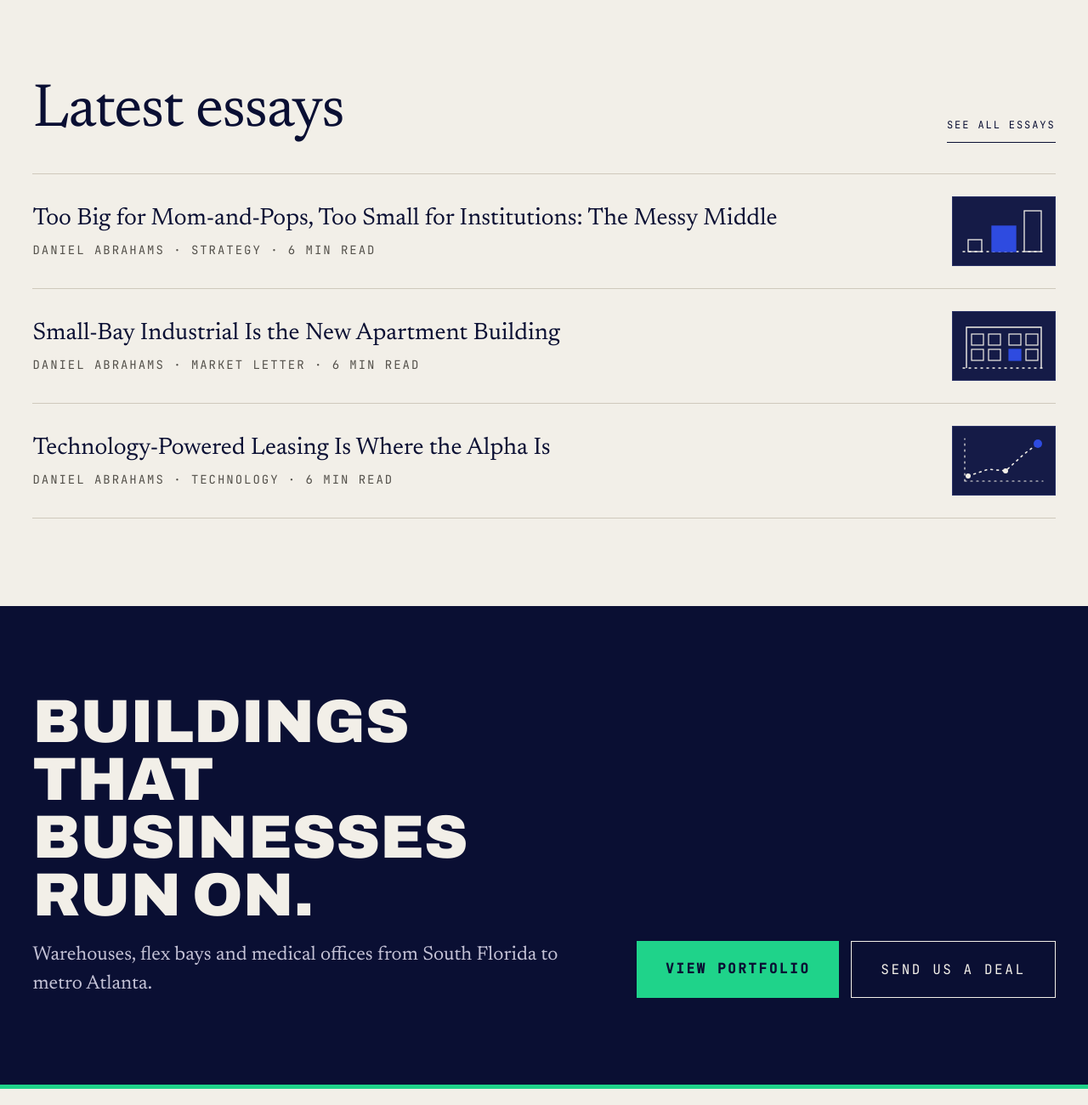
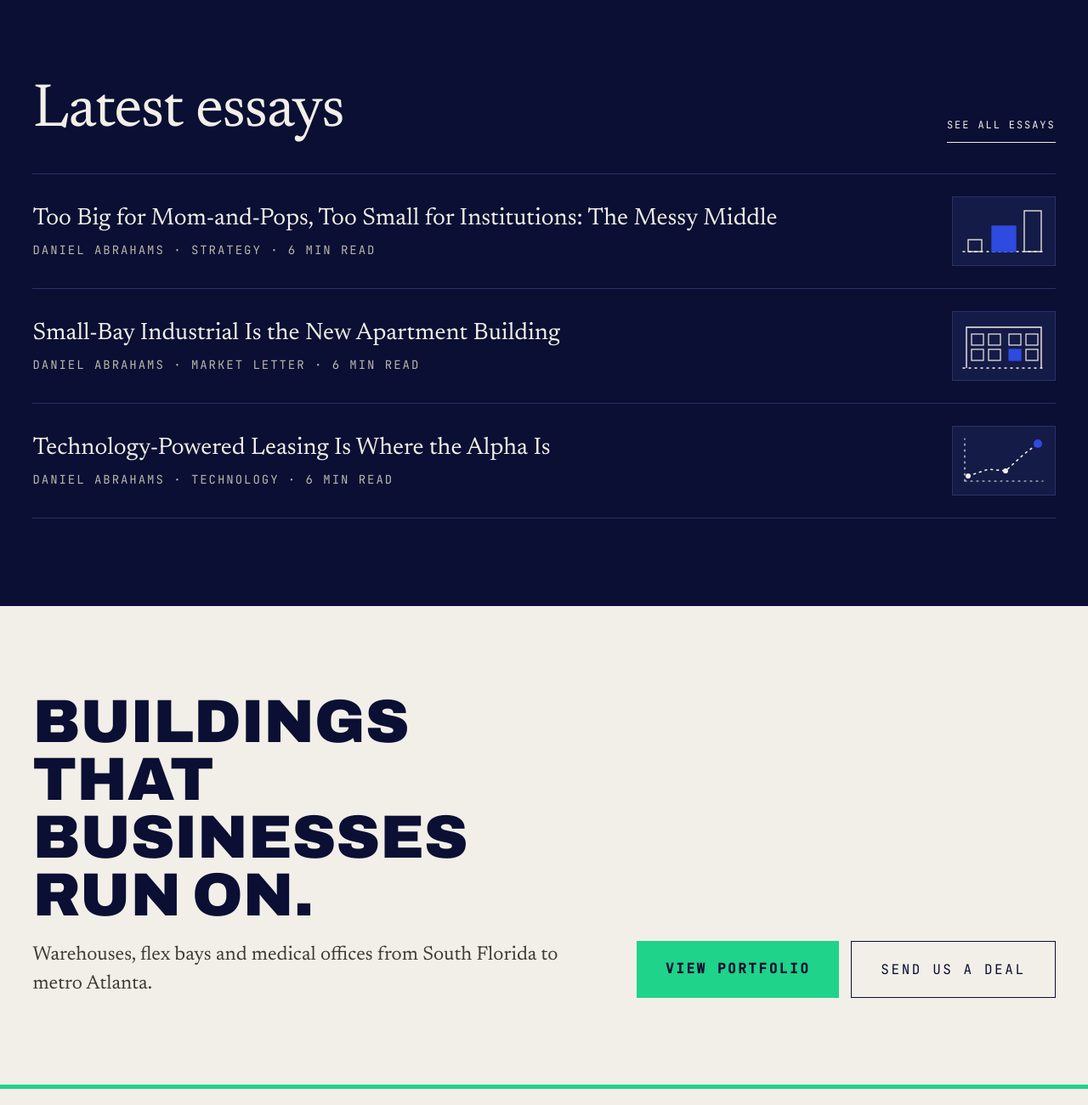
Before and after one commit to whufc48/dlare-site, a plain HTML site: page index.html in a window 1280 px wide. Shown: the part 3320-4620 px from the top of the page at 85% size. Drawn offline with Linux system fonts and the light colour scheme.

Commit message:
Homepage: essays navy, Buildings CTA cream
Co-Authored-By: Claude Opus 5.5 <noreply@anthropic.com>
Claude-Session: https://claude.ai/code/session_019VdRr3r4pegBdtu7zvRBiM

```diff
--- a/index.html
+++ b/index.html
@@ -152,7 +152,7 @@ a{color:#0A0F33}a:hover{color:#2E4BE0}
 /* dla-cta-hover */ a[style*="background: #1FD38A"]:hover,button[style*="background: #1FD38A"]:hover{background:#3BE89E !important;color:#0A0F33 !important}
 </style>
 
-<link rel="stylesheet" href="/assets/site.css?v=202611222216">
+<link rel="stylesheet" href="/assets/site.css?v=202611222219">
 <style>#app:not([data-ready]){visibility:hidden}</style>
 </head>
 <body>
@@ -299,31 +299,31 @@ a{color:#0A0F33}a:hover{color:#2E4BE0}
 </div>
 </section>
 
-<section aria-labelledby="latest-essays" style="background: #F2EFE8; color: #0A0F33;">
+<section aria-labelledby="latest-essays" style="background: #0A0F33; color: #F2EFE8;">
 <div style="max-width: 1360px; margin: 0 auto; padding: clamp(72px, 8vw, 112px) 32px; display: flex; flex-direction: column; gap: 36px;">
 <div style="display: flex; flex-wrap: wrap; justify-content: space-between; align-items: flex-end; gap: 20px;">
 <h2 id="latest-essays" style="margin: 0; font-family: 'Newsreader', Georgia, serif; font-weight: 400; font-size: clamp(44px, 5.6vw, 80px); line-height: 1; letter-spacing: -0.02em;">Latest essays</h2>
-<a href="/essays/" style="text-decoration: none; color: #0A0F33; font-family: 'JetBrains Mono', monospace; font-size: 12px; letter-spacing: 0.16em; text-transform: uppercase; padding: 12px 0; border-bottom: 1.5px solid #0A0F33;">See all essays</a>
+<a href="/essays/" style="text-decoration: none; color: #F2EFE8; font-family: 'JetBrains Mono', monospace; font-size: 12px; letter-spacing: 0.16em; text-transform: uppercase; padding: 12px 0; border-bottom: 1.5px solid #F2EFE8;">See all essays</a>
 </div>
-<div style="display: flex; flex-direction: column; border-top: 1px solid #CFC9BC;">
-<a href="/essays/the-messy-middle/" style="text-decoration: none; color: #0A0F33; padding: 26px 0; border-bottom: 1px solid #CFC9BC; display: flex; justify-content: space-between; align-items: center; gap: 24px;">
+<div style="display: flex; flex-direction: column; border-top: 1px solid #2A3166;">
+<a href="/essays/the-messy-middle/" style="text-decoration: none; color: #F2EFE8; padding: 26px 0; border-bottom: 1px solid #2A3166; display: flex; justify-content: space-between; align-items: center; gap: 24px;">
 <span style="display: flex; flex-direction: column; gap: 10px; min-width: 0;">
 <span style="font-family: 'Newsreader', Georgia, serif; font-size: clamp(24px, 2.2vw, 32px); line-height: 1.2;">Too Big for Mom-and-Pops, Too Small for Institutions: The Messy Middle</span>
-<span style="font-family: 'JetBrains Mono', monospace; font-size: 11px; letter-spacing: 0.14em; text-transform: uppercase; color: #55524C;">Daniel Abrahams · Strategy · 6 min read</span>
+<span style="font-family: 'JetBrains Mono', monospace; font-size: 11px; letter-spacing: 0.14em; text-transform: uppercase; color: #B9B5AC;">Daniel Abrahams · Strategy · 6 min read</span>
 </span>
 <svg aria-hidden="true" viewBox="0 0 120 80" width="120" height="80" fill="none" style="flex: 0 0 120px; display: block; background: #151B47; border: 1px solid #2A3166;"><path d="M12 64 H108" stroke="#F2EFE8" stroke-width="1.4" stroke-dasharray="2 5" stroke-linecap="round"/><rect x="18" y="50" width="16" height="14" stroke="#F2EFE8" stroke-width="1.3"/><rect x="46" y="34" width="28" height="30" fill="#2E4BE0" stroke="#2E4BE0" stroke-width="1.3"/><rect x="84" y="16" width="20" height="48" stroke="#F2EFE8" stroke-width="1.3"/></svg>
 </a>
-<a href="/essays/industrial-apartments/" style="text-decoration: none; color: #0A0F33; padding: 26px 0; border-bottom: 1px solid #CFC9BC; display: flex; justify-content: space-between; align-items: center; gap: 24px;">
+<a href="/essays/industrial-apartments/" style="text-decoration: none; color: #F2EFE8; padding: 26px 0; border-bottom: 1px solid #2A3166; display: flex; justify-content: space-between; align-items: center; gap: 24px;">
 <span style="display: flex; flex-direction: column; gap: 10px; min-width: 0;">
 <span style="font-family: 'Newsreader', Georgia, serif; font-size: clamp(24px, 2.2vw, 32px); line-height: 1.2;">Small-Bay Industrial Is the New Apartment Building</span>
-<span style="font-family: 'JetBrains Mono', monospace; font-size: 11px; letter-spacing: 0.14em; text-transform: uppercase; color: #55524C;">Daniel Abrahams · Market letter · 6 min read</span>
+<span style="font-family: 'JetBrains Mono', monospace; font-size: 11px; letter-spacing: 0.14em; text-transform: uppercase; color: #B9B5AC;">Daniel Abrahams · Market letter · 6 min read</span>
 </span>
 <svg aria-hidden="true" viewBox="0 0 120 80" width="120" height="80" fill="none" style="flex: 0 0 120px; display: block; background: #151B47; border: 1px solid #2A3166;"><path d="M12 66 H108" stroke="#F2EFE8" stroke-width="1.4" stroke-dasharray="2 5" stroke-linecap="round"/><path d="M16 66 V18 H104 V66" stroke="#F2EFE8" stroke-width="1.4"/><rect x="22" y="26" width="14" height="13" stroke="#F2EFE8" stroke-width="1.2"/><rect x="42" y="26" width="14" height="13" stroke="#F2EFE8" stroke-width="1.2"/><rect x="66" y="26" width="14" height="13" stroke="#F2EFE8" stroke-width="1.2"/><rect x="86" y="26" width="14" height="13" stroke="#F2EFE8" stroke-width="1.2"/><rect x="22" y="44" width="14" height="13" stroke="#F2EFE8" stroke-width="1.2"/><rect x="42" y="44" width="14" height="13" stroke="#F2EFE8" stroke-width="1.2"/><rect x="66" y="44" width="14" height="13" stroke="#2E4BE0" stroke-width="1.2" fill="#2E4BE0"/><rect x="86" y="44" width="14" height="13" stroke="#F2EFE8" stroke-width="1.2"/></svg>
 </a>
-<a href="/essays/leasing-alpha/" style="text-decoration: none; color: #0A0F33; padding: 26px 0; border-bottom: 1px solid #CFC9BC; display: flex; justify-content: space-between; align-items: center; gap: 24px;">
+<a href="/essays/leasing-alpha/" style="text-decoration: none; color: #F2EFE8; padding: 26px 0; border-bottom: 1px solid #2A3166; display: flex; justify-content: space-between; align-items: center; gap: 24px;">
 <span style="display: flex; flex-direction: column; gap: 10px; min-width: 0;">
 <span style="font-family: 'Newsreader', Georgia, serif; font-size: clamp(24px, 2.2vw, 32px); line-height: 1.2;">Technology-Powered Leasing Is Where the Alpha Is</span>
-<span style="font-family: 'JetBrains Mono', monospace; font-size: 11px; letter-spacing: 0.14em; text-transform: uppercase; color: #55524C;">Daniel Abrahams · Technology · 6 min read</span>
+<span style="font-family: 'JetBrains Mono', monospace; font-size: 11px; letter-spacing: 0.14em; text-transform: uppercase; color: #B9B5AC;">Daniel Abrahams · Technology · 6 min read</span>
 </span>
 <svg aria-hidden="true" viewBox="0 0 120 80" width="120" height="80" fill="none" style="flex: 0 0 120px; display: block; background: #151B47; border: 1px solid #2A3166;"><path d="M14 64 H106 M14 64 V14" stroke="#F2EFE8" stroke-width="1.2" stroke-dasharray="2 5" stroke-linecap="round"/><path d="M18 58 L42 50 L62 52 L84 32 L100 20" stroke="#F2EFE8" stroke-width="1.6" stroke-dasharray="2 5" stroke-linecap="round"/><circle cx="18" cy="58" r="3" fill="#F2EFE8"/><circle cx="62" cy="52" r="3" fill="#F2EFE8"/><circle cx="100" cy="20" r="5" fill="#2E4BE0"/></svg>
 </a>
@@ -331,18 +331,16 @@ a{color:#0A0F33}a:hover{color:#2E4BE0}
 </div>
 </section>
 
-<div style="background: #0A0F33; color: #F2EFE8;">
 <section aria-labelledby="home-portfolio" style="max-width: 1360px; margin: 0 auto; padding: clamp(72px, 8vw, 112px) 32px; display: flex; flex-wrap: wrap; justify-content: space-between; align-items: flex-end; gap: 32px 64px;">
 <div style="display: flex; flex-direction: column; gap: 20px; flex: 1 1 520px;">
 <h2 id="home-portfolio" style="margin: 0; font-family: 'Archivo', sans-serif; font-weight: 900; font-stretch: 80%; font-size: clamp(40px, 5.6vw, 84px); line-height: 0.95; text-transform: uppercase; max-width: 14ch;">Buildings that businesses run on.</h2>
-<p style="margin: 0; font-size: 20px; line-height: 1.5; max-width: 32em; color: #C4C2D6;">Warehouses, flex bays and medical offices from South Florida to metro Atlanta.</p>
+<p style="margin: 0; font-size: 20px; line-height: 1.5; max-width: 32em; color: #3D3B37;">Warehouses, flex bays and medical offices from South Florida to metro Atlanta.</p>
 </div>
 <div style="display: flex; flex-wrap: wrap; gap: 14px;">
 <a href="/portfolio/" style="text-decoration: none; background: #1FD38A; color: #0A0F33; font-family: 'JetBrains Mono', monospace; font-size: 12px; letter-spacing: 0.16em; text-transform: uppercase; padding: 18px 24px; font-weight: 600;">View portfolio</a>
-<a href="mailto:daniel@dlare.co?subject=Deal%20submission" style="text-decoration: none; color: #F2EFE8; border: 1.5px solid #F2EFE8; font-family: 'JetBrains Mono', monospace; font-size: 12px; letter-spacing: 0.16em; text-transform: uppercase; padding: 16.5px 24px;">Send us a deal</a>
+<a href="mailto:daniel@dlare.co?subject=Deal%20submission" style="text-decoration: none; color: #0A0F33; border: 1.5px solid #0A0F33; font-family: 'JetBrains Mono', monospace; font-size: 12px; letter-spacing: 0.16em; text-transform: uppercase; padding: 16.5px 24px;">Send us a deal</a>
 </div>
 </section>
-</div>
 
 <section aria-label="Subscribe to the DLA essay" style="background: #F2EFE8; color: #0A0F33; border-top: 5px solid #1FD38A;">
 <div style="max-width: 1360px; margin: 0 auto; padding: clamp(64px, 8vw, 112px) 32px;">
@@ -381,8 +379,8 @@ a{color:#0A0F33}a:hover{color:#2E4BE0}
 </div>
 </template>
 <noscript><p style="font-family:sans-serif;padding:24px">This site needs JavaScript. Email <a href="mailto:daniel@dlare.co">daniel@dlare.co</a> or call +1 786 971 8871.</p></noscript>
-<script src="/assets/config.js?v=202611222216"></script>
-<script src="/assets/dc.js?v=202611222216"></script>
+<script src="/assets/config.js?v=202611222219"></script>
+<script src="/assets/dc.js?v=202611222219"></script>
 <script>
 class Component extends DCLogic {
 constructor(props) { super(props); this.state = { subscribed: false }; }
```
Also changed, not shown: about/index.html (+3 -3 lines), contact/index.html (+3 -3 lines), criteria/index.html (+3 -3 lines), essays/index.html (+3 -3 lines), essays/industrial-apartments/index.html (+3 -3 lines), essays/leasing-alpha/index.html (+3 -3 lines), essays/the-messy-middle/index.html (+3 -3 lines), investors/index.html (+3 -3 lines), portfolio/index.html (+3 -3 lines), products/index.html (+3 -3 lines), build.txt.
